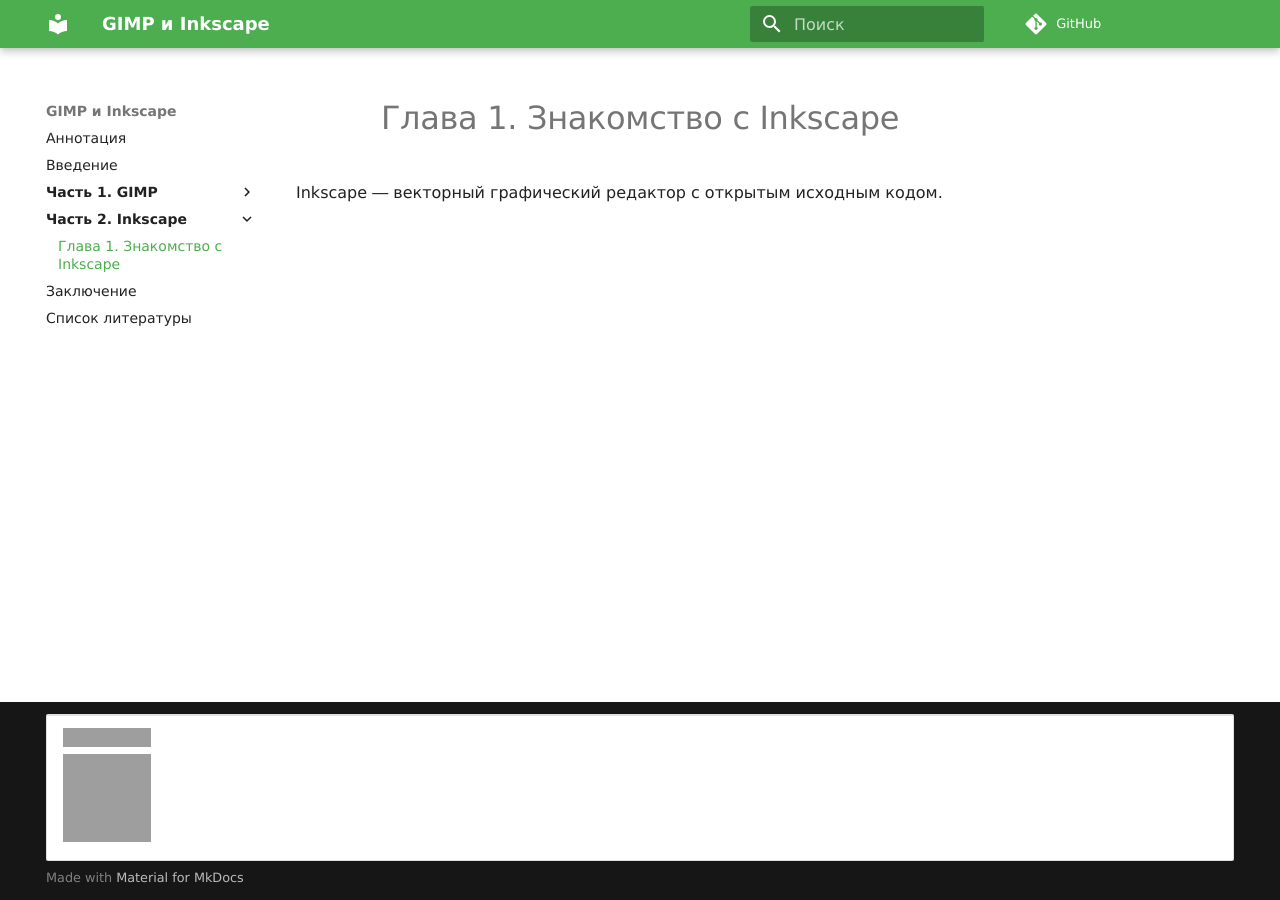
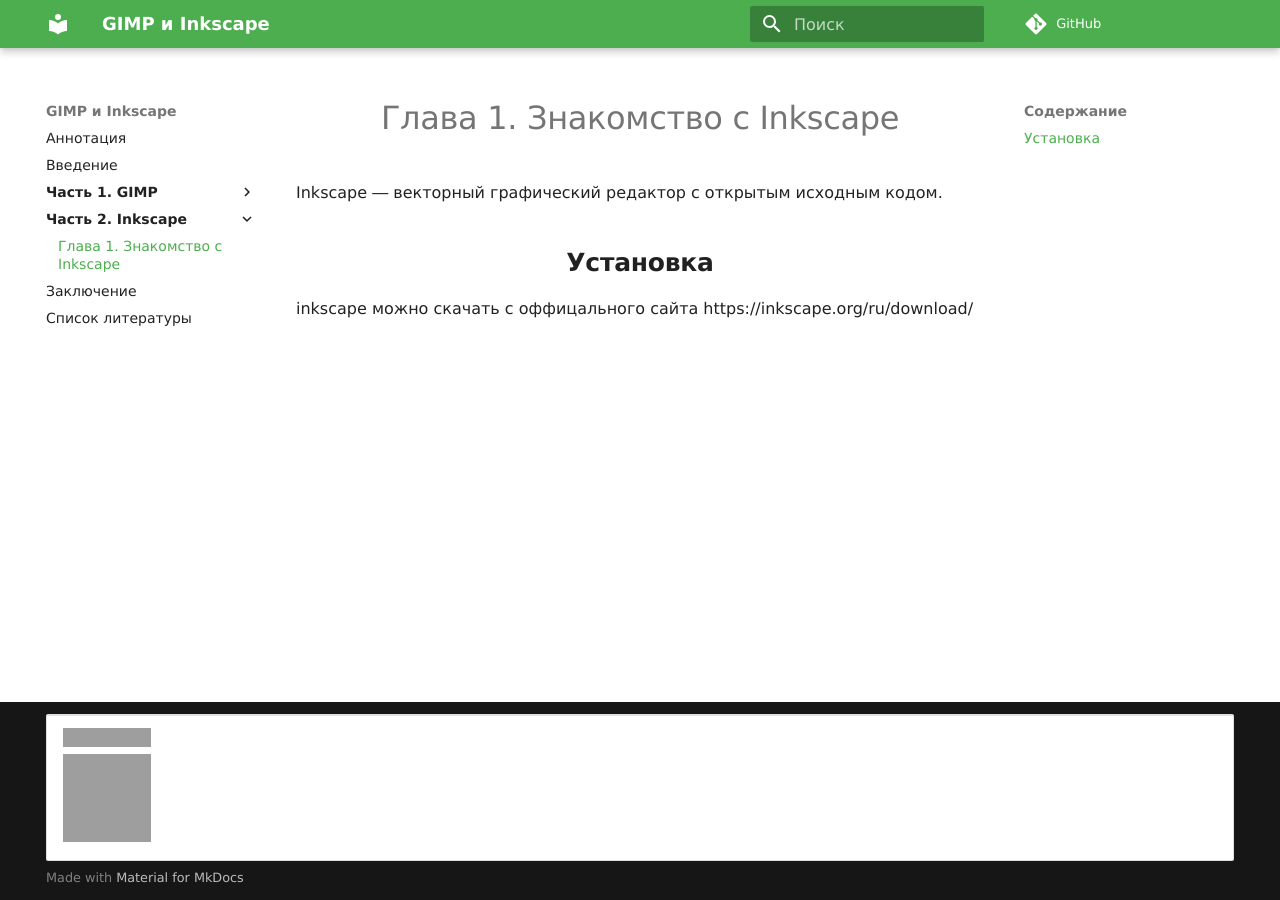
Before and after one commit to mpudelta/gimp-inkscape, an MkDocs documentation site: the page built from docs/inkscape/1.md, in a window 1280 px wide. Built offline with MkDocs 1.6.1 and Material for MkDocs 9.7.7, drawn with Linux system fonts in a browser that asks for light colours; some web fonts are replaced; comment, search, counter and statistics services are not loaded; old or Windows-style settings are respelled for this version of MkDocs; grey boxes are pictures that could not be loaded.

Commit message:
Update 1.md

```diff
--- a/docs/inkscape/1.md
+++ b/docs/inkscape/1.md
@@ -1,3 +1,6 @@
 # Глава 1. Знакомство с Inkscape
 
 Inkscape ― векторный графический редактор с открытым исходным кодом.
+
+## Установка
+inkscape можно скачать с оффицального сайта https://inkscape.org/ru/download/
```
